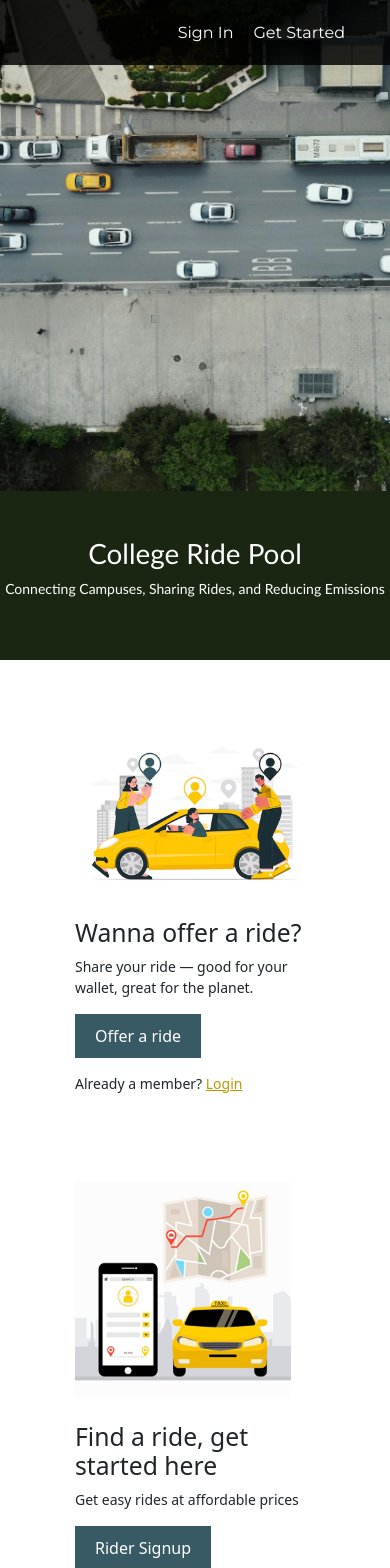
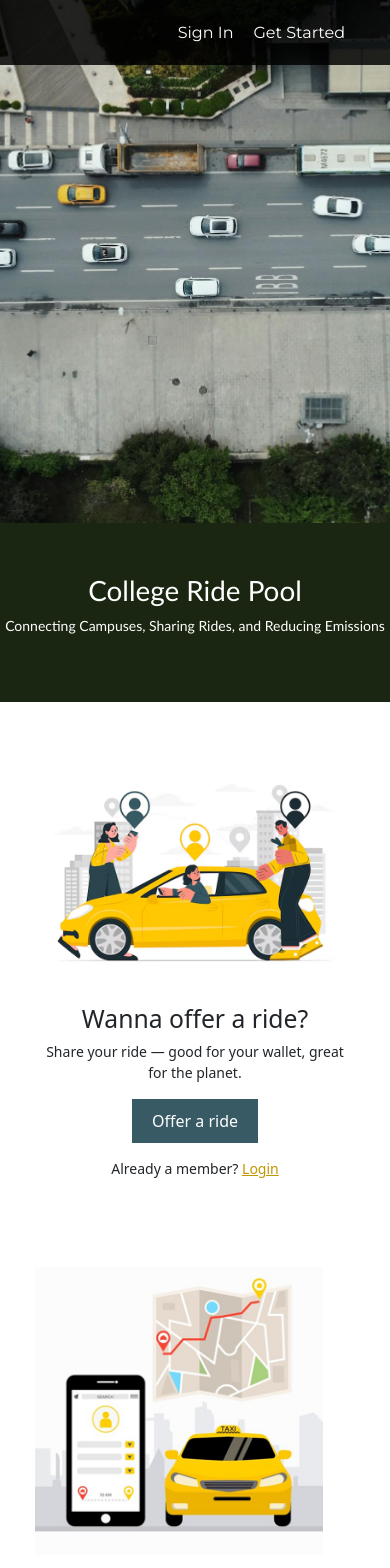
Before and after one commit to harleenkaur1343/MERN-Stack_College-Ride-Pool, a React (Create React App) app in the folder major_project/frontend/: page / in a window 390 px wide. Shown: the top 1568 px of the page. Built offline with nearby package versions, Linux system fonts and the light colour scheme; a web font is replaced by a local one.

Commit message:
button ui responsive

```diff
--- a/major_project/frontend/src/components/GetStarted.css
+++ b/major_project/frontend/src/components/GetStarted.css
@@ -6,7 +6,7 @@
 }
 .header-image {
   background-image: url("../assets/images/header_image_city.jpg");
-  background-position:top;
+  background-position: top;
   background-size: cover;
   height: 78%;
 }
@@ -94,16 +94,29 @@ p {
   transform: scale(1.02);
 }
 
-@media (max-width:768px){
+@media (max-width: 768px) {
   .header-image {
-  background-position:center;
+    background-position: center;
     height: 75%;
   }
   .header-banner {
     height: 25%;
-
   }
-p{
-  font-size:14px;
+  .signupoptions_cont > div {
+    align-items: center;
+  }
+  p {
+    font-size: 14px;
+    text-align: center;
+  }
+  h2 {
+    text-align: center;
+  }
+  .signup_ops {
+    background-color: #ffffff;
+    padding: 40px 35px;
+  }
+  .header {
+    height: 85vh;
   }
 }
--- a/major_project/frontend/src/components/GetStarted.js
+++ b/major_project/frontend/src/components/GetStarted.js
@@ -25,7 +25,7 @@ const getStarted = () => {
         </Container>
         <br></br>
         <Container fluid className="signup_ops">
-          <Row className="d-flex flex-column-reverse flex-md-row">
+          <Row className="d-flex flex-column-reverse flex-md-row signupoptions_cont">
             <Col md="5" className="d-flex flex-column">
               <h2>Wanna offer a ride?</h2>
               <p>
@@ -53,7 +53,7 @@ const getStarted = () => {
           <br></br>
           <br></br>
           <br></br>
-          <Row className="d-flex ">
+          <Row className="d-flex flex-md-row signupoptions_cont">
             <Col md="7" className="rider_img_cont">
               <img src={rider_sideimg}></img>
               <br></br>
```
Lines whose indentation alone changed are shown as unchanged.
